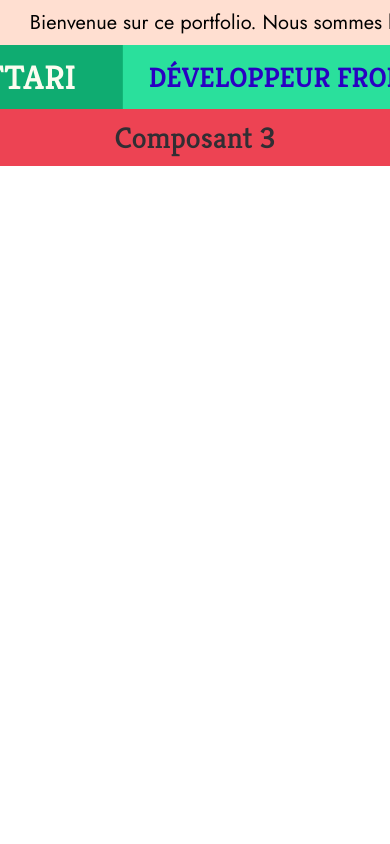
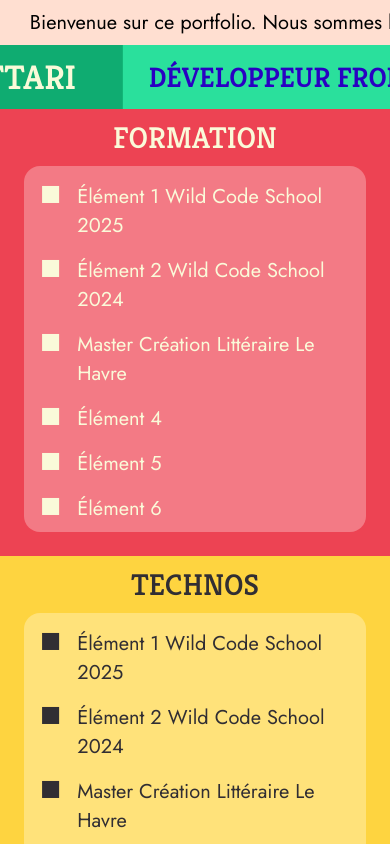
Before and after one commit to mguittari/my-portfolio, a React (Vite) app: page / in a window 390 px wide. Shown: the top 844 px of the page. Built offline with nearby package versions, Linux system fonts and the light colour scheme.

Commit message:
red and yellow blocks but only mobile and not dynamic

```diff
--- a/src/App.jsx
+++ b/src/App.jsx
@@ -1,14 +1,14 @@
 import "./app.scss";
 import TopLightPinkBlock from "./components/TopLightPinkBlock/TopLightPinkBlock";
 import TitleBlock from "./components/TitleBloc/TitleBlock";
+import SkillsAndStudiesBlocks from "./components/SkillsAndStudiesBlocks/SkillsAndStudiesBlocks";
+
 function App() {
 	return (
 		<main>
 			<TopLightPinkBlock />
 			<TitleBlock />
-			<div className="education-bloc">
-				<h2 className="component-3">Composant 3</h2>
-			</div>
+			<SkillsAndStudiesBlocks />
 		</main>
 	);
 }
--- a/src/app.scss
+++ b/src/app.scss
@@ -1,17 +1,4 @@
-@use "styles/variables" as var;
-
 main {
     //utiliser width: 100% si scrollbar cause un décalage
       width: 100vw;
     }
-
-
-
-.component-3 {
-    color: var.$charcoal;
-}
-
-
-.education-bloc {
-    background-color: var.$tomato-red;
-}
--- /dev/null
+++ b/src/components/SkillsAndStudiesBlocks/SkillsAndStudiesBlocks.jsx
@@ -0,0 +1,18 @@
+import Block from "../../ui/Block/Block";
+
+export default function SkillsAndStudiesBlocks() {
+	return (
+		<>
+			<Block
+				mainContainerId="studies-main-container"
+				subContainerId="studies-sub-container"
+				title="FORMATION"
+			/>
+			<Block
+				mainContainerId="skills-main-container"
+				subContainerId="skills-sub-container"
+				title="TECHNOS"
+			/>
+		</>
+	);
+}
--- a/src/styles/_variables.scss
+++ b/src/styles/_variables.scss
@@ -8,11 +8,12 @@ $forest-green: #0FAC71;
 $aquamarine: #3CCDB4;
 $sapphire-blue: #2A00C2;
 $dark-purple: #5D0D6E;
+$light-red: #F37A85;
 $tomato-red: #ED4353;
 $light-yellow: #FFE27A;
 $golden-yellow: #FED440;
 $charcoal: #312E33;
-$cream: #fcfcf0;
+$cream: #fafad9;
 
 // Typography 🏁
 
--- /dev/null
+++ b/src/ui/Block/Block.jsx
@@ -0,0 +1,34 @@
+import styles from "./block.module.scss";
+
+export default function Block({ mainContainerId, subContainerId, title }) {
+	return (
+		<div id={styles[mainContainerId]} className={styles["main-container"]}>
+			<h2 className={styles[title.toLowerCase()]}>{title}</h2>
+			<div id={styles[subContainerId]} className={styles["sub-container"]}>
+				<div className={styles.content}>
+					{" "}
+					<ul className={styles.list}>
+						<li>
+							<p>Élément 1 Wild Code School 2025</p>
+						</li>
+						<li>
+							<p>Élément 2 Wild Code School 2024</p>
+						</li>
+						<li>
+							<p>Master Création Littéraire Le Havre</p>
+						</li>
+						<li>
+							<p>Élément 4</p>
+						</li>
+						<li>
+							<p>Élément 5</p>
+						</li>
+						<li>
+							<p>Élément 6</p>
+						</li>
+					</ul>
+				</div>
+			</div>
+		</div>
+	);
+}
--- /dev/null
+++ b/src/ui/Block/block.module.scss
@@ -0,0 +1,68 @@
+@use "../../styles/variables" as var;
+
+.main-container {
+    width: 100%;
+    aspect-ratio: 1 / 1;
+    padding-bottom: 1.5rem;
+}
+
+.sub-container {
+    border-radius: 1rem;
+    height: 100%;
+    margin: 0 1.5rem 0 1.5rem;
+}
+
+.technos {
+    color: var.$charcoal;
+}
+
+.formation {
+    color: var.$cream;
+}
+
+#studies-main-container {
+    background-color: var.$tomato-red;
+}
+
+#skills-main-container {
+    background-color: var.$golden-yellow;
+}
+
+#studies-sub-container {
+    background-color: var.$light-red;
+    color: var.$cream;
+    li::before {
+        color: var.$cream;
+      }
+}
+
+#skills-sub-container {
+    background-color: var.$light-yellow;
+    color: var.$charcoal;
+    li::before {
+        color: var.$charcoal;
+      }
+}
+
+.content {
+    margin: 0 1rem 0 1rem;
+    height: 100%;
+    overflow: scroll;
+}
+
+.list {
+    list-style-type: none;
+    padding-left: 0;
+    margin: .5rem 0 .5rem 0;
+}
+
+li {
+    display: flex;
+    align-items: start; /* Alignement du texte et de la puce */
+    gap: 8px; /* Espacement entre la puce et le texte */
+}
+
+li::before {
+    content: "■";
+    font-size: 2.2rem;
+}
```
